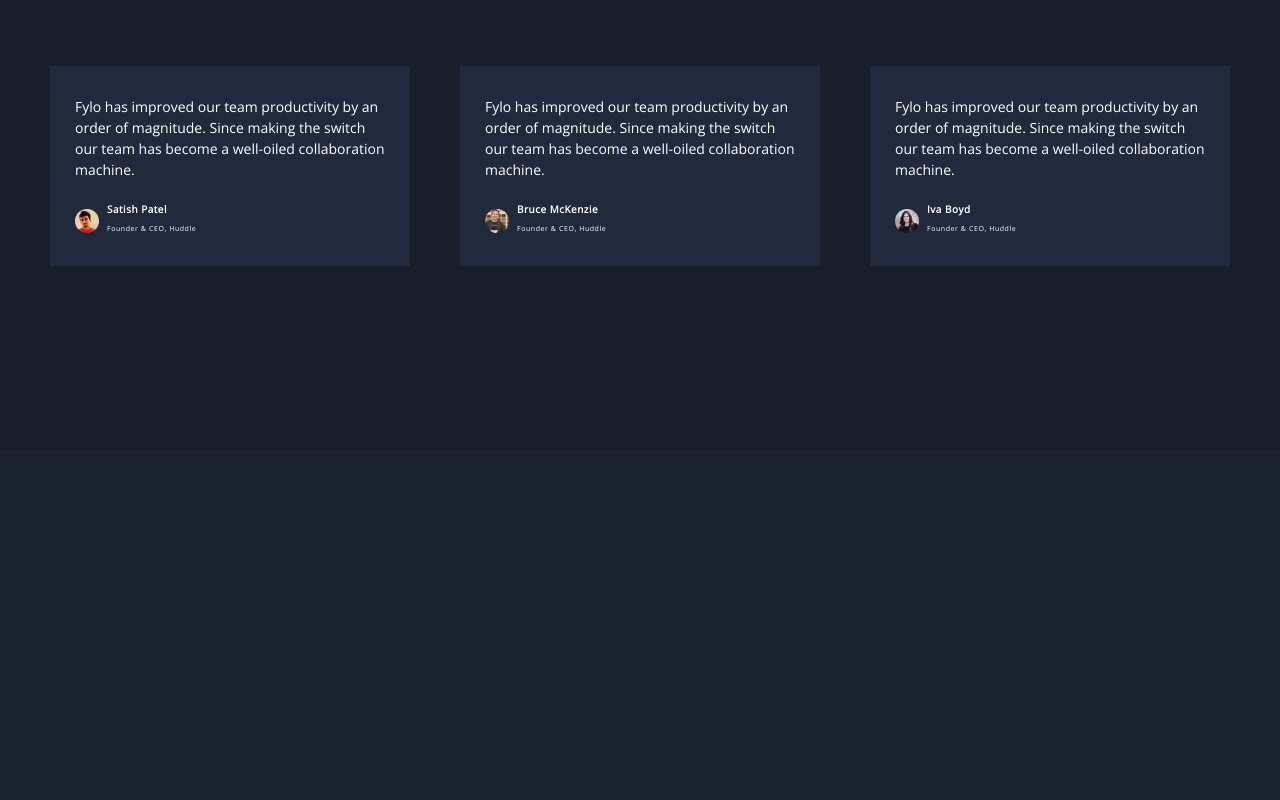
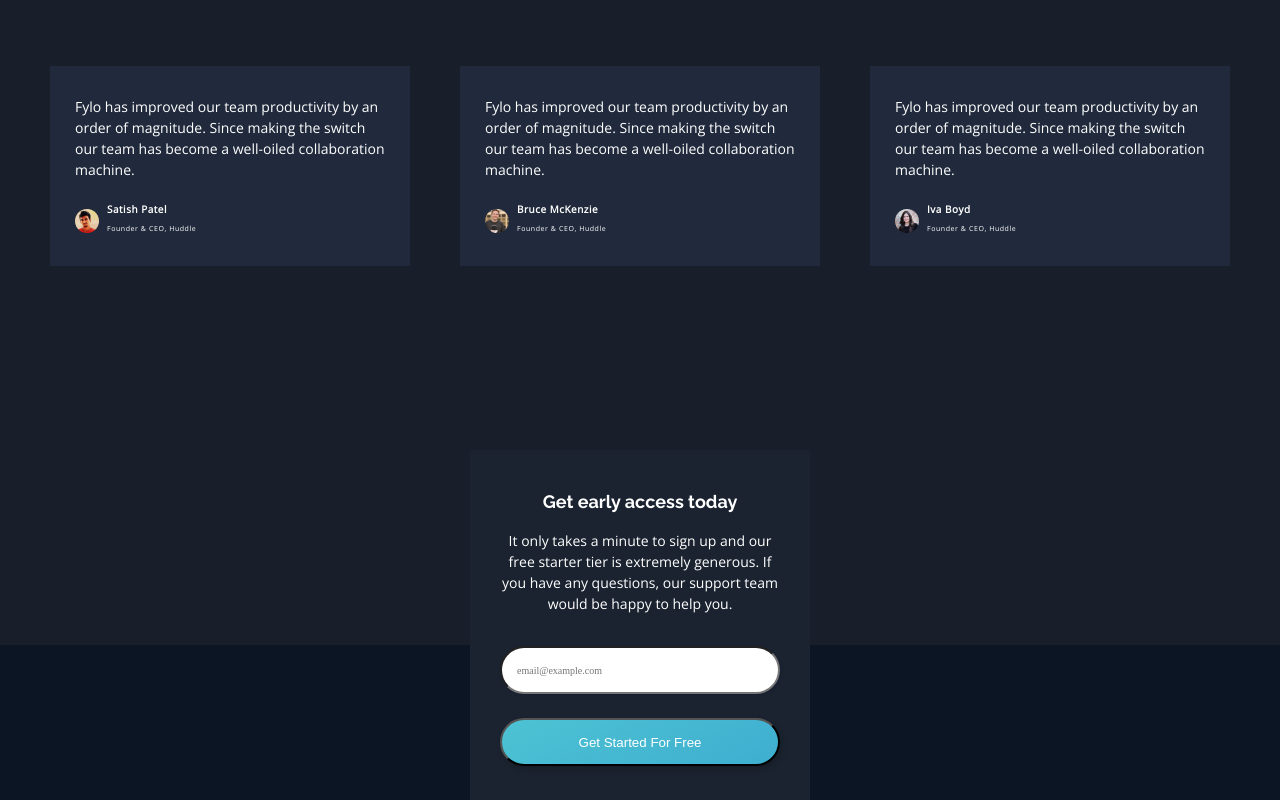
Before and after one commit to aziazi10/FYLO, a plain HTML site: page index.html in a window 1280 px wide. Shown: the part 2249-3049 px from the top of the page. Before the commit the page ends 2699 px from the top, so only its background shows below. Drawn offline with Linux system fonts and the light colour scheme.

Commit message:
Finished absolute section

```diff
--- a/index.html
+++ b/index.html
@@ -158,7 +158,19 @@
             </section>
         </section>
 
+        <section class="absolute">
+            <div class="container absolute__container">
+            <h2 class="absolute__title">Get early access today</h2>
+            <p class="absolute__text">It only takes a minute to sign up and our free starter tier is extremely
+                generous. If you have any questions, our support team would be happy to help you.
+            </p>
+            <form class="absolute__form" action="https://echo.htmlacademy.ru">
+                <input class="absolute__input" type="email" placeholder="email@example.com">
+                <button class="absolute__button" type="submit">Get Started For Free</button>
+            </form>
+        </div>
+        </section>
+
     </main>
 </body>
-
 </html>
--- /dev/null
+++ b/scss/blocks/_absolute.scss
@@ -0,0 +1,88 @@
+.absolute {
+    background-image: linear-gradient(to bottom, #181f2b 0, #181f2b 195px,  #0B1524 195px);
+
+    &__container {
+        width: 340px;
+        height: 350px;
+        background-color: #1B2330;
+        padding: 40px 28px;
+        text-align: center;
+    }
+
+    &__title {
+        font-size: 18px;
+        line-height: 24px;
+        margin-bottom: 16px;
+    }
+
+    &__text {
+        font-family: 'Open Sans';
+        font-size: 14px;
+        line-height: 21px;
+        margin-bottom: 32px;
+    }
+
+    &__input {
+        width: 280px;
+        height: 48px;
+        background: #FFFFFF;
+        box-shadow: 1px 1px 3px rgba(7, 4, 59, 0.157043);
+        border-radius: 24px;
+        padding: 15px;
+        margin-bottom: 24px;
+        font-family: OpenSans;
+        font-size: 10px;
+        line-height: 12px;
+        color: #C0C0C0;
+    }
+
+    &__button {
+        width: 280px;
+        height: 48px;
+        background: linear-gradient(152.13deg, #63E1D9 -150.21%, #34A0CD 170.03%);
+        box-shadow: 2px 3px 6px rgba(0, 0, 0, 0.15925);
+        border-radius: 24px;
+        padding: 15px;
+        color: white;
+    }
+
+    @media only screen and (min-width: 768px) {
+        .absolute {
+            background-image: linear-gradient(to bottom, #181f2b 0, #181f2b 195px,  #0B1524 195px);
+            text-align: none;
+
+            &__container {
+                width: 863px;
+                height: 275px;
+                padding: 20px;
+            }
+
+            &__title {
+                font-size: 32px;
+                line-height: 48px;
+            }
+
+            &__text {
+                font-size: 14px;
+                line-height: 21px;
+            }
+
+            &__form {
+                display: flex;
+            }
+
+            &__input {
+                display: block;
+                width: 480px;
+                height: 48px;
+                font-size: 10px;
+                line-height: 12px;
+                box-shadow: 2px 3px 6px rgba(7, 4, 59, 0.157043);
+            }
+
+            &__button {
+                display: block;
+                width: 200px;
+                height: 48px;
+            }
+    }
--- a/scss/blocks/_blocks.scss
+++ b/scss/blocks/_blocks.scss
@@ -6,3 +6,4 @@
 @import 'management';
 @import 'friends';
 @import 'team';
+@import 'absolute';
```
Also changed, not shown: css/main.css, 1 other file.
